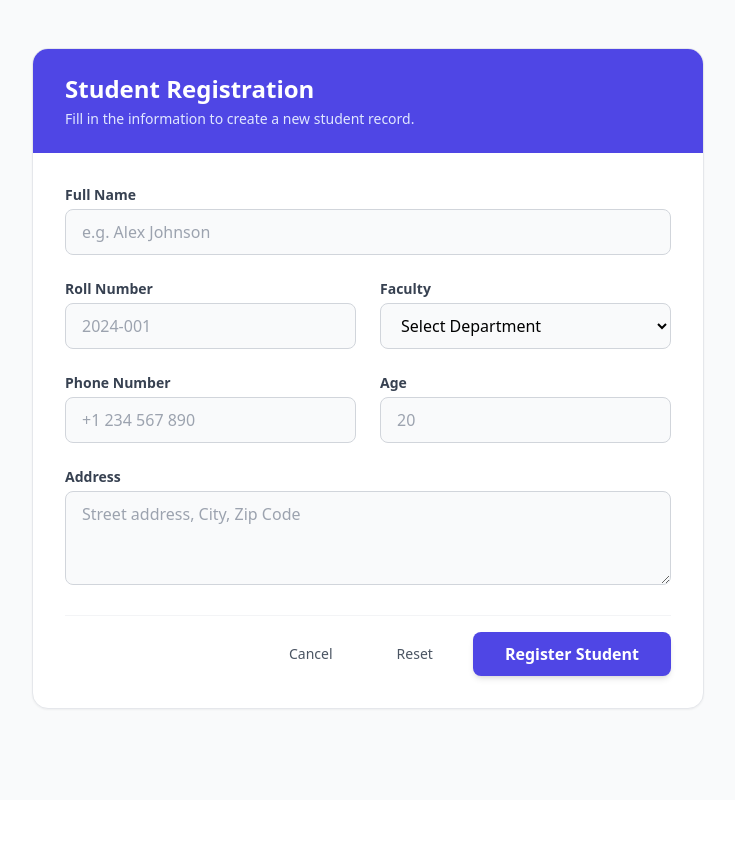
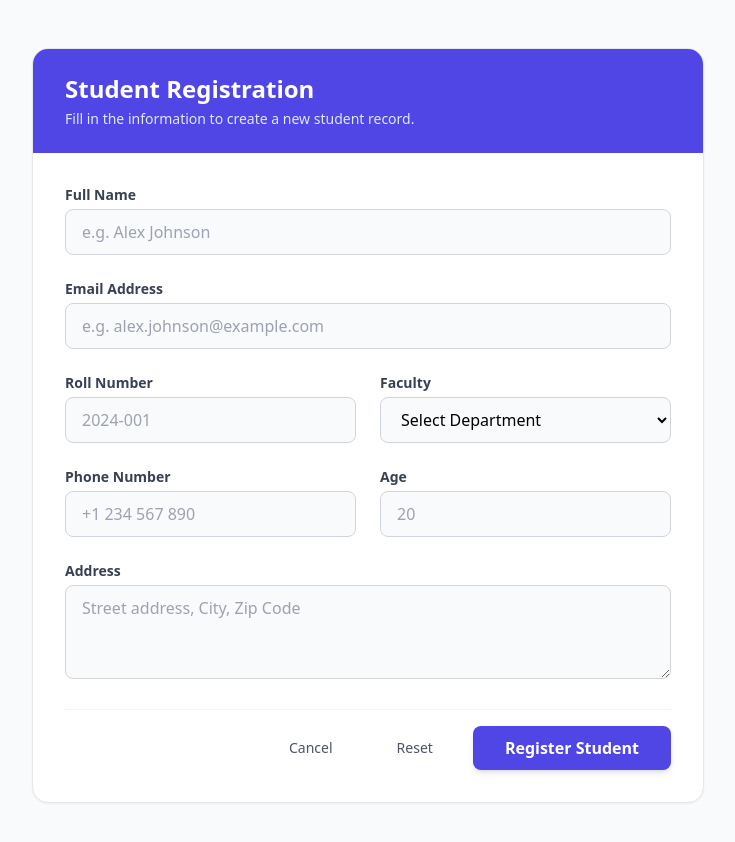
Before and after one commit to bipinjlimbu/React-Django-CRUD, a React (Vite) app in the folder frontend/my-project/: page /add-student in a window 1280 px wide. Shown: the top 842 px of the page, without its empty margins (272-1007 px from the left). Before the commit the page ends 800 px from the top, so only its background shows below. Built offline with nearby package versions, Linux system fonts and the light colour scheme.

Commit message:
Add Student Page Done

```diff
--- a/frontend/my-project/package.json
+++ b/frontend/my-project/package.json
@@ -10,6 +10,7 @@
     "preview": "vite preview"
   },
   "dependencies": {
+    "axios": "^1.13.6",
     "react": "^19.2.4",
     "react-dom": "^19.2.4",
     "react-router-dom": "^7.13.1"
--- a/frontend/my-project/src/pages/AddStudent.jsx
+++ b/frontend/my-project/src/pages/AddStudent.jsx
@@ -1,7 +1,40 @@
-import React from 'react';
+import { useState, useEffect, use } from 'react';
 import { Link } from 'react-router-dom';
+import axios from 'axios';
 
 const AddStudent = () => {
+    const [formData, setFormData] = useState({
+        name: '',
+        roll: '',
+        faculty: '',
+        address: '',
+        phone: '',
+        email: '',
+        age: ''
+    });
+
+    console.log(formData);
+
+    const handleChange = (e) => {
+        const { name, value } = e.target;
+        setFormData({
+            ...formData,
+            [name]: value
+        });
+    };
+
+    const handleSubmit = (e) => {
+        e.preventDefault();
+        axios.post('http://127.0.0.1:8000/api/students/', formData)
+            .then(response => {
+                console.log('Success:', response.data);
+            })
+            .catch(error => {
+                console.error('Error:', error);
+            });
+    };
+
+
     return (
         <div className="min-h-screen bg-gray-50 py-12 px-4 sm:px-6 lg:px-8">
             <div className="max-w-2xl mx-auto bg-white rounded-2xl shadow-sm border border-gray-200 overflow-hidden">
@@ -16,7 +49,22 @@ const AddStudent = () => {
                             <label className="block text-sm font-semibold text-gray-700 mb-1">Full Name</label>
                             <input
                                 type="text"
+                                name="name"
+                                value={formData.name}
+                                onChange={handleChange}
                                 placeholder="e.g. Alex Johnson"
+                                className="w-full px-4 py-2.5 bg-gray-50 border border-gray-300 rounded-lg focus:ring-2 focus:ring-indigo-500 focus:border-indigo-500 outline-none transition-all"
+                            />
+                        </div>
+
+                        <div className="md:col-span-2">
+                            <label className="block text-sm font-semibold text-gray-700 mb-1">Email Address</label>
+                            <input
+                                type="email"
+                                name="email"
+                                value={formData.email}
+                                onChange={handleChange}
+                                placeholder="e.g. alex.johnson@example.com"
                                 className="w-full px-4 py-2.5 bg-gray-50 border border-gray-300 rounded-lg focus:ring-2 focus:ring-indigo-500 focus:border-indigo-500 outline-none transition-all"
                             />
                         </div>
@@ -25,6 +73,9 @@ const AddStudent = () => {
                             <label className="block text-sm font-semibold text-gray-700 mb-1">Roll Number</label>
                             <input
                                 type="text"
+                                name="roll"
+                                value={formData.roll}
+                                onChange={handleChange}
                                 placeholder="2024-001"
                                 className="w-full px-4 py-2.5 bg-gray-50 border border-gray-300 rounded-lg focus:ring-2 focus:ring-indigo-500 focus:border-indigo-500 outline-none transition-all"
                             />
@@ -32,7 +83,12 @@ const AddStudent = () => {
 
                         <div>
                             <label className="block text-sm font-semibold text-gray-700 mb-1">Faculty</label>
-                            <select className="w-full px-4 py-2.5 bg-gray-50 border border-gray-300 rounded-lg focus:ring-2 focus:ring-indigo-500 focus:border-indigo-500 outline-none transition-all">
+                            <select
+                                name="faculty"
+                                value={formData.faculty}
+                                onChange={handleChange}
+                                className="w-full px-4 py-2.5 bg-gray-50 border border-gray-300 rounded-lg focus:ring-2 focus:ring-indigo-500 focus:border-indigo-500 outline-none transition-all"
+                            >
                                 <option value="">Select Department</option>
                                 <option value="cs">Computer Science</option>
                                 <option value="it">Information Technology</option>
@@ -44,6 +100,9 @@ const AddStudent = () => {
                             <label className="block text-sm font-semibold text-gray-700 mb-1">Phone Number</label>
                             <input
                                 type="tel"
+                                name="phone"
+                                value={formData.phone}
+                                onChange={handleChange}
                                 placeholder="+1 234 567 890"
                                 className="w-full px-4 py-2.5 bg-gray-50 border border-gray-300 rounded-lg focus:ring-2 focus:ring-indigo-500 focus:border-indigo-500 outline-none transition-all"
                             />
@@ -53,6 +112,9 @@ const AddStudent = () => {
                             <label className="block text-sm font-semibold text-gray-700 mb-1">Age</label>
                             <input
                                 type="number"
+                                name="age"
+                                value={formData.age}
+                                onChange={handleChange}
                                 placeholder="20"
                                 className="w-full px-4 py-2.5 bg-gray-50 border border-gray-300 rounded-lg focus:ring-2 focus:ring-indigo-500 focus:border-indigo-500 outline-none transition-all"
                             />
@@ -62,6 +124,9 @@ const AddStudent = () => {
                             <label className="block text-sm font-semibold text-gray-700 mb-1">Address</label>
                             <textarea
                                 rows="3"
+                                name="address"
+                                value={formData.address}
+                                onChange={handleChange}
                                 placeholder="Street address, City, Zip Code"
                                 className="w-full px-4 py-2.5 bg-gray-50 border border-gray-300 rounded-lg focus:ring-2 focus:ring-indigo-500 focus:border-indigo-500 outline-none transition-all"
                             ></textarea>
@@ -80,6 +145,7 @@ const AddStudent = () => {
                         </button>
                         <button
                             type="submit"
+                            onClick={handleSubmit}
                             className="px-8 py-2.5 bg-indigo-600 text-white font-bold rounded-lg shadow-md hover:bg-indigo-700 active:transform active:scale-95 transition-all"
                         >
                             Register Student
--- a/frontend/my-project/src/pages/Index.jsx
+++ b/frontend/my-project/src/pages/Index.jsx
@@ -6,7 +6,7 @@ const Index = () => {
         <>
             <div className="flex items-center justify-center h-screen">
                 <h1 className="text-4xl font-bold text-blue-500">
-                    Tailwind v3 Working 🚀
+                    Welcome to the Student Management System
                 </h1>
                 <Link to="/add-student" className="ml-4 px-4 py-2 bg-green-500 text-white rounded-lg hover:bg-green-600 transition-colors">
                     Add Student
```
Also changed, not shown: 1 other file (tests, documents, lock files or other folders).
